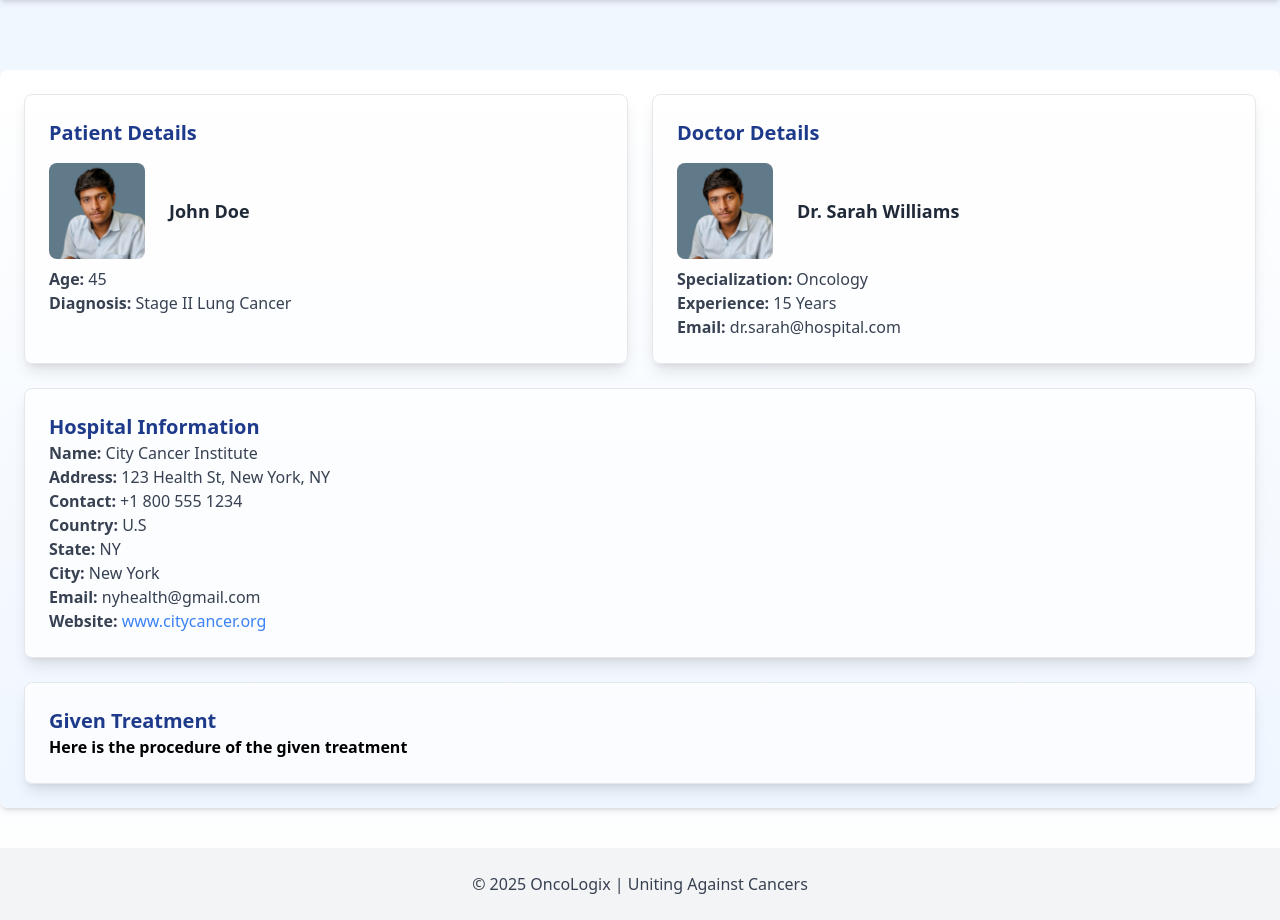
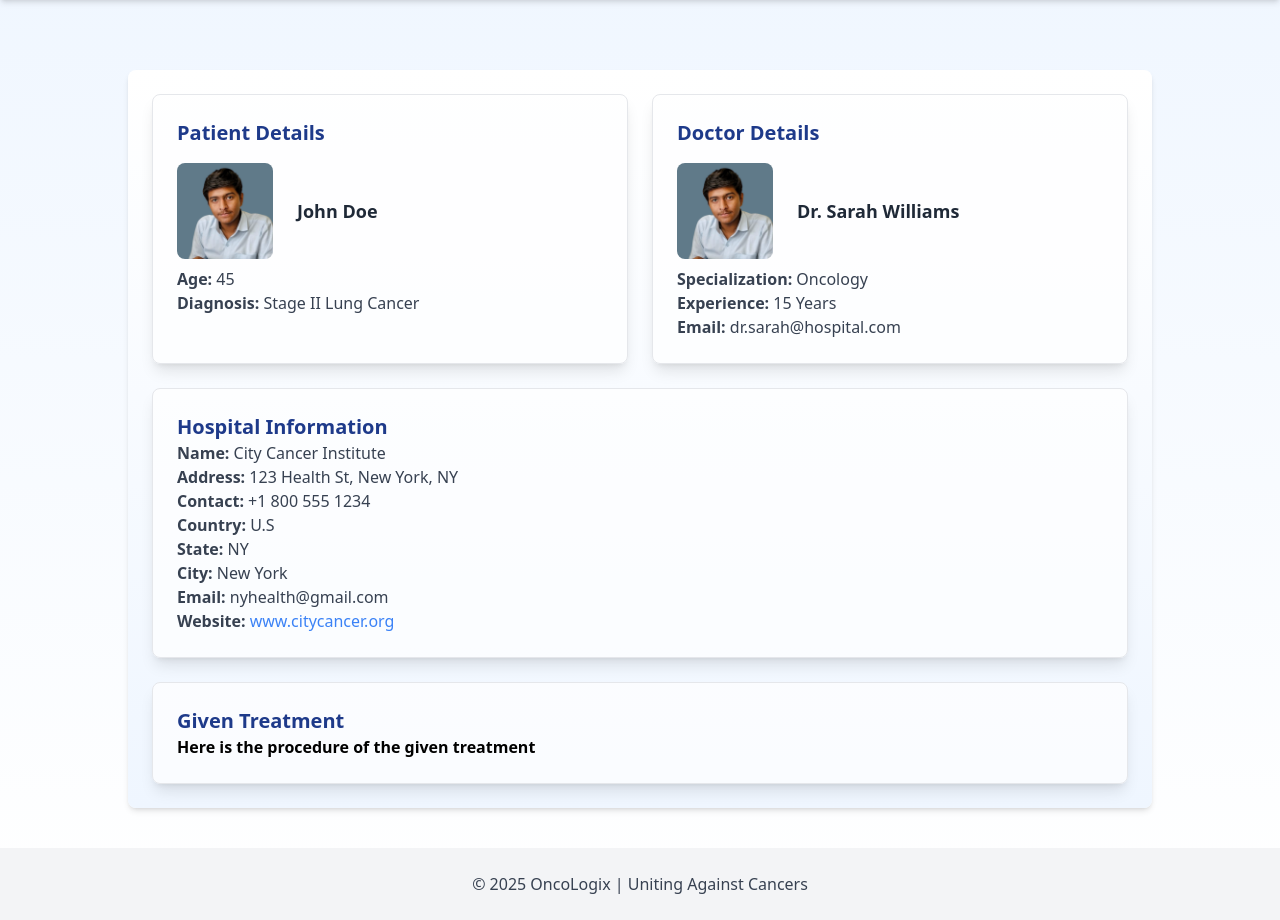
Before and after one commit to viv3kvara/OncoLogix, a PHP site: page /patient-details.php in a window 1280 px wide. Shown: the part 76-996 px from the top of the page. Run offline with PHP 8.4, Linux system fonts and the light colour scheme; some libraries are stand-ins or nearby versions.

Commit message:
Modify dropdown & details width from full screen

```diff
--- a/User_Panel/drop-down.php
+++ b/User_Panel/drop-down.php
@@ -10,7 +10,7 @@
 </head>
 
 <body class="bg-gradient-to-b from-blue-50 to-white">
-    <div class="container mx-auto p-6 shadow-md rounded-lg mt-[70px] bg-gradient-to-b from-white to-blue-50">
+    <div class="container mx-auto p-6 shadow-md rounded-lg mt-[70px] bg-gradient-to-b from-white to-blue-50 lg:w-[60vw]">
         <h2 class="text-xl font-semibold text-blue-900 mb-4">Select Cancer Type</h2>
 
         <!-- Dropdown -->
--- a/User_Panel/patient-details.php
+++ b/User_Panel/patient-details.php
@@ -25,7 +25,7 @@
         </nav>
     </header> -->
 
-    <div class="container mx-auto p-6 shadow-md rounded-lg mt-[70px] bg-gradient-to-b from-white to-blue-50">
+    <div class="container mx-auto p-6 shadow-md rounded-lg mt-[70px] bg-gradient-to-b from-white to-blue-50 lg:w-[80vw]">
         <div class="flex flex-wrap md:flex-nowrap gap-6">
             <!-- Patient Details Card -->
             <div class="flex-1 bg-white/70 shadow-lg p-6 rounded-lg border border-gray-200">
```
